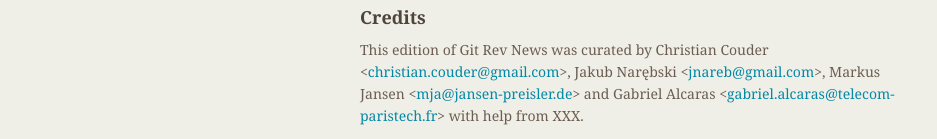
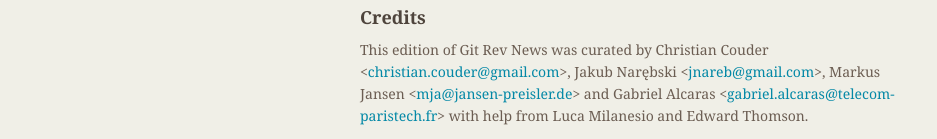
Before and after one commit to git/git.github.io, a Jekyll site: the page built from rev_news/drafts/edition-36.md, in a window 1280 px wide. Shown: the part 1765-1904 px from the top of the page, without its empty margins (174-1111 px from the left). Built offline with Jekyll 4.4.1, drawn with Linux system fonts in a browser that asks for light colours.

Commit message:
rn-36: and Ed and Luca among the helpers

```diff
--- a/rev_news/drafts/edition-36.md
+++ b/rev_news/drafts/edition-36.md
@@ -120,4 +120,4 @@
 Jakub Narębski &lt;<jnareb@gmail.com>&gt;,
 Markus Jansen &lt;<mja@jansen-preisler.de>&gt; and
 Gabriel Alcaras &lt;<gabriel.alcaras@telecom-paristech.fr>&gt;
-with help from XXX.
+with help from Luca Milanesio and Edward Thomson.
```
